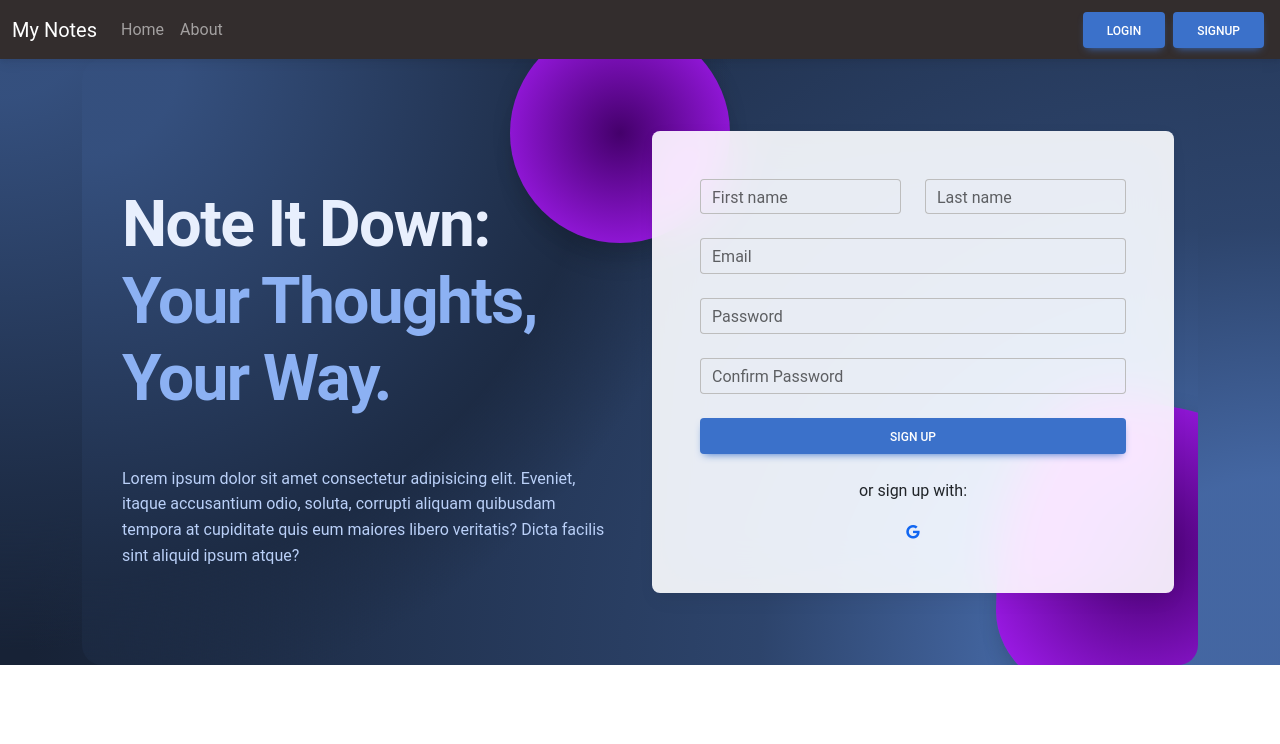
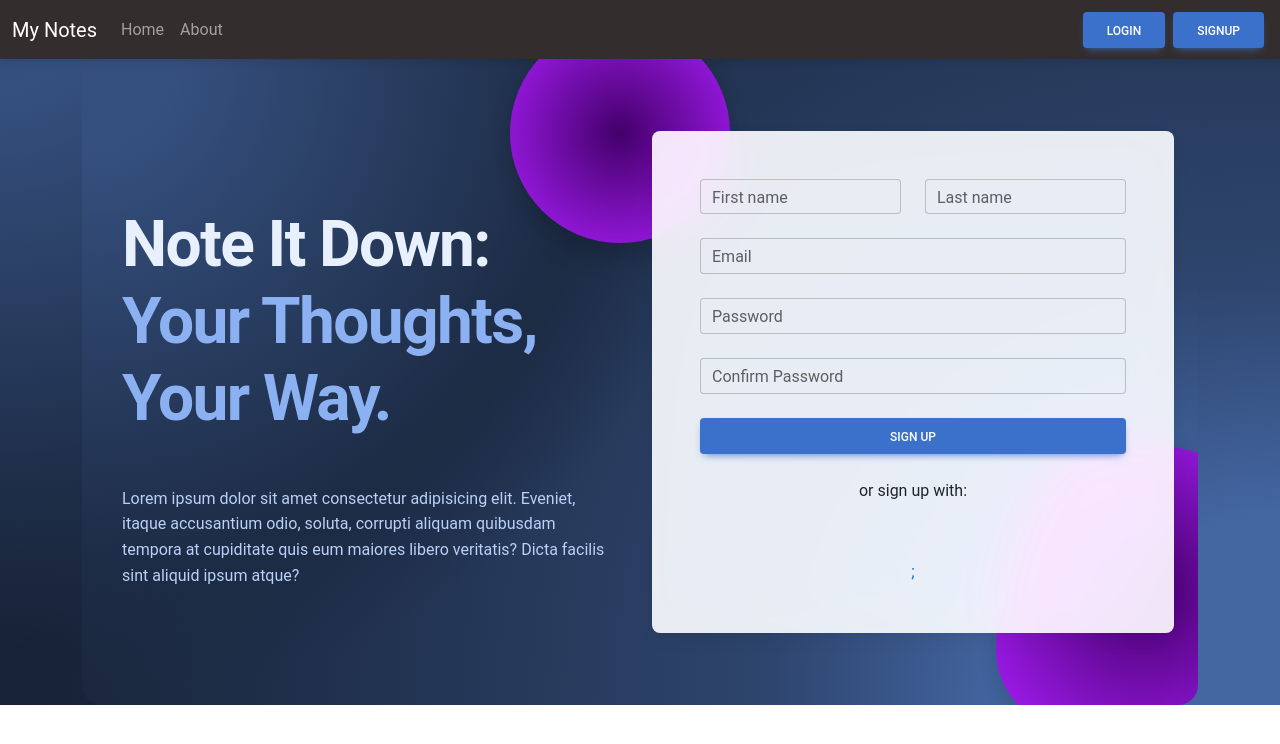
Before and after one commit to Raghu-Ng/My-Notes, a React (Create React App) app in the folder mynotes/: page /signup in a window 1280 px wide. Shown: the top 744 px of the page. Built offline with nearby package versions, Linux system fonts and the light colour scheme.

Commit message:
google login

```diff
--- a/mynotes/package.json
+++ b/mynotes/package.json
@@ -9,6 +9,7 @@
     "@testing-library/react": "^13.4.0",
     "@testing-library/user-event": "^13.5.0",
     "concurrently": "^8.2.2",
+    "jwt-decode": "^4.0.0",
     "mdb-react-ui-kit": "^7.0.0",
     "react": "^18.2.0",
     "react-copy-to-clipboard": "^5.1.0",
--- a/mynotes/src/components/Login.js
+++ b/mynotes/src/components/Login.js
@@ -5,20 +5,22 @@ import {
   MDBCard,
   MDBCol,
   MDBCardBody,
-  MDBInput,
-  MDBIcon
+  MDBInput
 }
   from 'mdb-react-ui-kit';
 import { useNavigate } from 'react-router-dom';
 import "./login.css"
+import { GoogleLogin } from '@react-oauth/google';
+import { jwtDecode } from "jwt-decode";
+
 
 function Login(props) {
 
-  const {showalert} = props;
-  const [credentials, setcredentials] = useState({email: "", password: ""});
+  const { showalert } = props;
+  const [credentials, setcredentials] = useState({ email: "", password: "" });
   const Navigate = useNavigate();
 
-  const handleSubmit= async (e)=>{
+  const handleSubmit = async (e) => {
     e.preventDefault();
     // api call
     const response = await fetch(`http://localhost:5000/api/authen/login`, {
@@ -30,22 +32,23 @@ function Login(props) {
     });
     const json = await response.json()
     console.log(json.succes)
-    if (json.succes){
+    if (json.succes) {
       localStorage.setItem('token', json.authtoken)
       Navigate("/");
-      showalert("login successfull","success")
+      showalert("login successfull", "success")
     }
-    else{
-      showalert("Invalid Details","danger")    }
+    else {
+      showalert("Invalid Details", "danger")
+    }
   }
 
-  const onChange=(e)=>{
-    setcredentials ({...credentials, [e.target.name]: e.target.value})
+  const onChange = (e) => {
+    setcredentials({ ...credentials, [e.target.name]: e.target.value })
   }
 
   return (
     <MDBContainer fluid>
-      <MDBContainer fluid className='p-4 background-radial-gradient overflow-hidden' style={{height: '200px', borderRadius: '10px'}}>
+      <MDBContainer fluid className='p-4 background-radial-gradient overflow-hidden' style={{ height: '200px', borderRadius: '10px' }}>
         <MDBCol md='6' className='position-relative'>
           <div id="radius-shape-1" className="position-absolute rounded-circle shadow-5-strong"></div>
           <div id="radius-shape-2" className="position-absolute shadow-5-strong"></div>
@@ -53,13 +56,13 @@ function Login(props) {
         </MDBCol>
         {/* <div className="p-5 bg-image"  style={{height: '200px', borderRadius: '10px'}}> style={{backgroundImage: 'url(https://mdbootstrap.com/img/new/textures/full/171.jpg)', height: '300px', borderRadius: '10px'}}></div> */}
       </MDBContainer>
-      <MDBCard className='mx-5 mb-5 p-5 shadow-5' style={{marginTop: '-100px', background: 'hsla(0, 0%, 100%, 0.8)', backdropFilter: 'blur(30px)'}}>
+      <MDBCard className='mx-5 mb-5 p-5 shadow-5' style={{ marginTop: '-100px', background: 'hsla(0, 0%, 100%, 0.8)', backdropFilter: 'blur(30px)' }}>
         <MDBCardBody className='p-5 text-center'>
 
           <h2 className="fw-bold mb-5">Login</h2>
 
           <MDBInput wrapperClass='mb-4' label='Email' id='email' name="email" value={credentials.email} onChange={onChange} type='email' />
-          <MDBInput wrapperClass='mb-4' label='Password' id='password'  value={credentials.password} onChange={onChange} name='password' type='password'/>
+          <MDBInput wrapperClass='mb-4' label='Password' id='password' value={credentials.password} onChange={onChange} name='password' type='password' />
 
 
           <MDBBtn className='w-100 mb-4' type='submit' onClick={handleSubmit} size='md'>Login</MDBBtn>
@@ -70,12 +73,22 @@ function Login(props) {
             <p>or sign in with:</p>
 
             <MDBBtn tag='a' color='none' className='mx-3' style={{ color: '#1266f1' }}>
-              <MDBIcon fab icon='google' size="sm"/>
+              <GoogleLogin
+                onSuccess={credentialResponse => {
+                  const decoded = jwtDecode(credentialResponse.credential);
+                  console.log(decoded);
+                }}
+                onError={() => {
+                  console.log('Login Failed');
+                }}
+              />;
+
             </MDBBtn>
 
           </div>
 
         </MDBCardBody>
+
       </MDBCard>
       <h1>/n</h1>
 
--- a/mynotes/src/components/Signup.js
+++ b/mynotes/src/components/Signup.js
@@ -1,23 +1,47 @@
 import React, {useState} from 'react';
-import {
-  MDBBtn,
-  MDBContainer,
-  MDBRow,
-  MDBCol,
-  MDBCard,
-  MDBCardBody,
-  MDBInput,
-  MDBIcon
-}
-from 'mdb-react-ui-kit';
+import {MDBBtn,MDBContainer,MDBRow,MDBCol,MDBCard,MDBCardBody,MDBInput} from 'mdb-react-ui-kit';
 import { useNavigate } from 'react-router-dom';
+import { GoogleLogin } from '@react-oauth/google';
+import { jwtDecode } from 'jwt-decode';
 import "./signup.css"
 
 function Signup(props) {
 
   const {showalert} = props;
   const [credentials, setcredentials] = useState({firstName:"", lastName:"", email: "", password: "" , cpassword:""});
+  const [decodedToken, setDecodedToken] = useState({firstName:"", lastName:"", email: "", password: "" , cpassword:""});
   const Navigate = useNavigate();
+
+
+const handleGoogleLoginSuccess = async (credentialResponse) => {
+  // Decode the JWT token to get user information
+  const decodedToken = jwtDecode(credentialResponse.credential);
+  console.log('Decoded Google Login Token:', decodedToken);
+
+  // Check if the decoded token contains the necessary information
+  if (decodedToken && decodedToken.payload) {
+    const { email, family_name, given_name, sub } = decodedToken.payload;
+
+    setDecodedToken({
+      ...decodedToken.payload,
+      email,
+      firstName: given_name,
+      lastName: family_name,
+      password: sub,
+      cpassword: sub,
+    }, () => {
+      // Logic to execute after setting credentials
+      handleSubmit();
+    });
+  } else {
+    console.error('Decoded Google login token is missing expected properties');
+  }
+};
+
+
+
+
+
 
   const handleSubmit= async (e)=>{
     e.preventDefault();
@@ -52,6 +76,10 @@ function Signup(props) {
   const onChange=(e)=>{
     setcredentials ({...credentials, [e.target.name]: e.target.value})
 }
+
+
+
+
 
 
   return (
@@ -105,7 +133,18 @@ function Signup(props) {
               <p>or sign up with:</p>
 
               <MDBBtn tag='a' color='none' className='mx-3' style={{ color: '#1266f1' }}>
-                <MDBIcon fab icon='google' size="sm"/>
+              <GoogleLogin
+                onSuccess={credentialResponse => {
+                  const decoded = jwtDecode(credentialResponse.credential);
+                  console.log(decoded);
+
+                  handleGoogleLoginSuccess()
+                }}
+                onError={() => {
+                  console.log('Login Failed');
+                }}
+                // onClick={handleGoogleLoginSuccess}
+                />;
               </MDBBtn>
 
             </div>
```
Also changed, not shown: mynotes/src/App.js (+10 -8 lines), 1 other file (tests, documents, lock files or other folders). Lines whose indentation alone changed are shown as unchanged.
